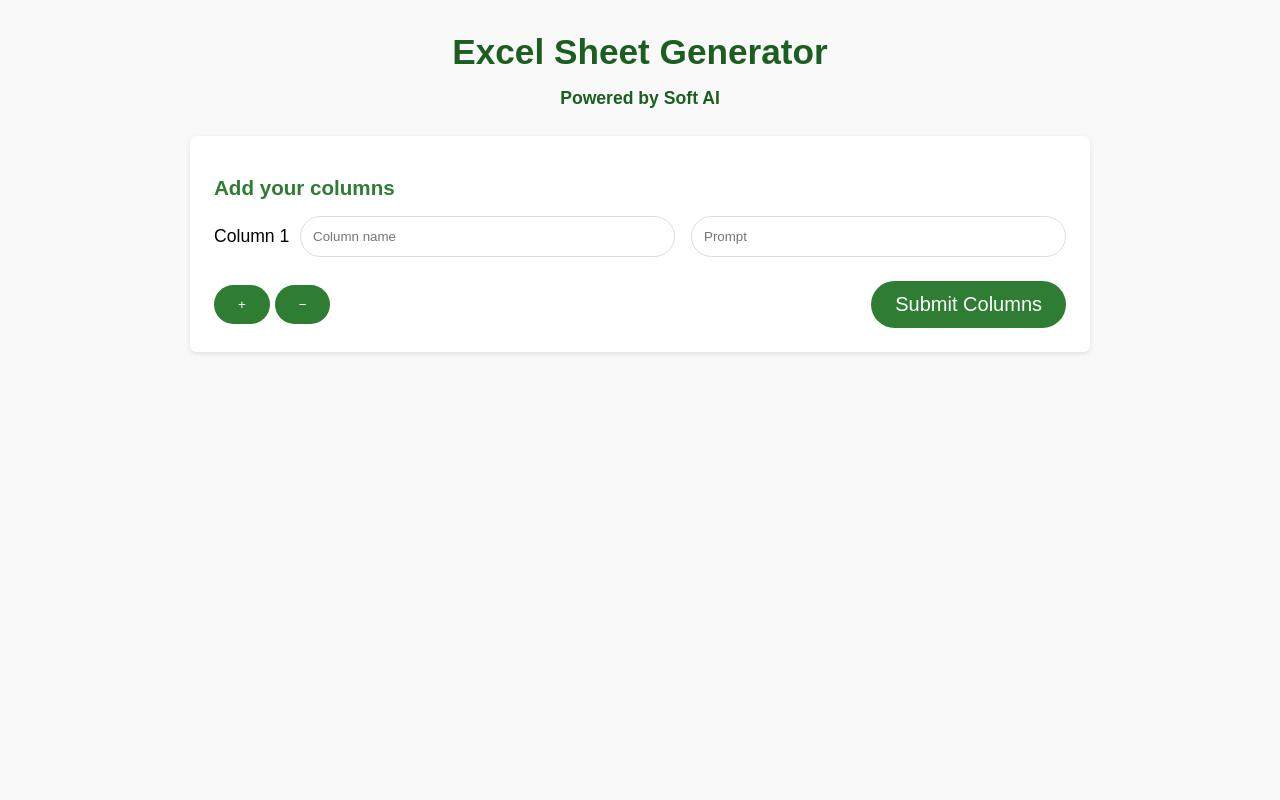
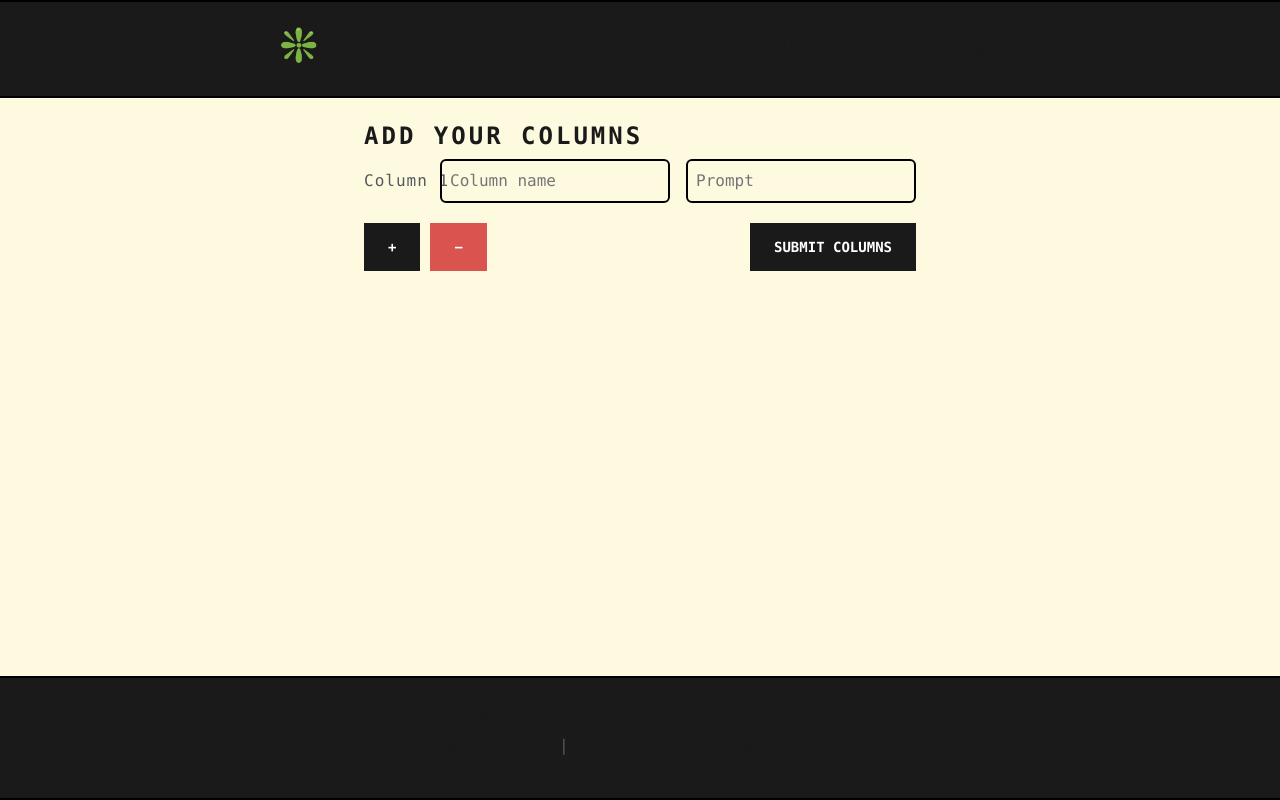
Before and after one commit to Hani-Almutlaq/Excel-Sheet-Generator, a Django app: page / in a window 1280 px wide. Run offline with Django 5.2, Linux system fonts and the light colour scheme.

Commit message:
Add files via upload

```diff
--- a/ESGv3/generator/views.py
+++ b/ESGv3/generator/views.py
@@ -2,10 +2,10 @@
 from .generator import generate_columns
 
 column_definitions = []
-generation_params = {}
+generation_parameters = {}
 
 def index(request):
-    global column_definitions, generation_params
+    global column_definitions
 
     if request.method == "POST":
         if "add_column" in request.POST:
@@ -16,27 +16,27 @@
                     column_definitions.append((column_name, column_prompt))
             return redirect('generate')
 
-    return render(request, "index.html", {"columns": column_definitions})
+    return render(request, "index.html")
 
 def generate(request):
-    global column_definitions, generation_params
+    global generation_parameters
 
     if request.method == "POST":
         if "generate_columns" in request.POST:
-            generation_params = {
+            generation_parameters = {
                 'num_rows': int(request.POST.get("num_rows")),
                 'file_name': request.POST.get("file_name"),
                 'file_type': request.POST.get("file_type")
             }
             return redirect('end')
 
-    return render(request, "generate.html", {'file_name': generation_params.get('file_name')})
+    return render(request, "generate.html")
 
 def end(request):
-    global column_definitions, generation_params
+    global column_definitions, generation_parameters
 
     if request.method == "POST":
         if "download_sheet" in request.POST:
-            return generate_columns(column_definitions, generation_params['num_rows'], generation_params['file_name'], generation_params['file_type'])
+            return generate_columns(column_definitions, generation_parameters['num_rows'], generation_parameters['file_name'], generation_parameters['file_type'])
 
     return render(request, "end.html")
--- a/ESGv3/static/css/style.css
+++ b/ESGv3/static/css/style.css
@@ -1,34 +1,22 @@
-:root {
-  --green: #2e7d32;
-  --green-dark: #1b5e20;
-  --gray: #f5f5f5;
+body {
+    background-color: #fefae0;
+    font-family: "Consolas", "Courier New", Courier, monospace;
 }
 
-body {
-  font-family: sans-serif;
-  background: #f9f9f9;
-  max-width: 900px;
-  margin: 2rem auto;
-  padding: 0 20px;
-  font-size: 1.1rem;
-}
-
-h1 {
-  color: var(--green-dark);
-  text-align: center;
-  margin: 1.5rem 0;
-}
-
-h2, h3 {
-    color: var(--green);
-    margin: 1rem 0;
+.boarder-box {
+    border-top: 2px solid black;
+    border-bottom: 2px solid black;
+    padding: 20px;
 }
 
 form {
-  background: white;
+    max-width: 600px;
+    margin: auto;
     padding: 1.5rem;
-  border-radius: 6px;
-  box-shadow: 0 2px 5px rgba(0,0,0,0.1);
+}
+
+#columns-container {
+    margin-bottom: 20px;
 }
 
 .column-row {
@@ -41,82 +29,35 @@
 
 .column-row label {
   white-space: nowrap;
-  min-width: 70px;
+  min-width: 60px;
 }
 
-input {
-  width: calc(100% - 1.5rem);
-  padding: 0.75rem;
-  border: 1px solid #ddd;
-  border-radius: 50px;
+.input-field {
+    width: 100%;
+    padding: 8px;
+    background-color: transparent;
+    border: 2px solid black;
+    border-radius: var(--bs-border-radius);
 }
-
-input:focus {
-  border-color: var(--green);
-  outline: none;
-}
-
-.radio-group {
-  text-align: center;
-  font-family: sans-serif;
-}
-
-.radio-options {
-  margin: 10px 0;
-}
-
-.radio-options label {
-  display: inline-block;
-  margin: 0 15px;
-  cursor: pointer;
-}
-
-.radio-options input[type="radio"] {
-  margin-right: 5px;
-  vertical-align: middle;
-  width: auto;
-}
-
-button {
-  background: var(--green);
-  color: white;
-  border: none;
-  padding: 0.75rem 1.5rem;
-  border-radius: 50px;
-  cursor: pointer;
+.input-field-generate {
+    margin-bottom: 50px;
 }
 
 .buttons-container {
     display: flex;
     justify-content: space-between;
-  align-items: center;
-  margin-top: 1.5rem;
+    margin-top: 20px;
 }
 
-add-delete-buttons {
-  margin-right: auto;
-  font-size: 1.25rem;
-}
-
-button[type="submit"] {
-  margin-left: auto;
-  font-size: 1.25rem;
+.add-delete-buttons {
+    display: flex;
+    gap: 10px;
 }
 
 .generate {
   display: flex;
-  justify-content: space-between;
+  justify-content: right;
   align-items: center;
   margin-top: 1.5rem;
   margin-right: auto;
 }
-
-button:hover {
-  background: var(--green-dark);
-}
-
-/* Responsive */
-@media (max-width: 600px) {
-  .column-row { grid-template: "label" "inputs" / 1fr; }
-  .input-group { grid-template-columns: 1fr; }
-}
--- a/ESGv3/templates/index.html
+++ b/ESGv3/templates/index.html
@@ -3,12 +3,19 @@
 <head>
     <meta charset="utf-8">
     <meta name="viewport" content="width=device-width, initial-scale=1">
-    <title>ESG by Soft AI</title>
+    <title>ESG</title>
     {% load static %}
+    <link rel="icon" href="{% static 'images/icon.png' %}">
+    <link rel="stylesheet" href="https://cdn.jsdelivr.net/npm/bootswatch@5/dist/brite/bootstrap.min.css">
     <link rel="stylesheet" href="{% static 'css/style.css' %}">
+    <link rel="stylesheet" href="https://cdnjs.cloudflare.com/ajax/libs/font-awesome/6.0.0/css/all.min.css">
 </head>
 <body>
-    <h1>Excel Sheet Generator <br><span class="powered" style="font-size: 0.5em;"> Powered by Soft AI</span></h1>
+    <header class="boarder-box bg-primary text-center py-4">
+        <div class="container-fluid">
+            <h1>❇️ Excel Sheet Generator<span class="powered" style="font-size: 0.5em;"> Powered by A&H</span></h1> <!-- maybe find class for the span -->
+        </div>
+    </header>
 
     <form method="POST">
         {% csrf_token %}
@@ -16,38 +23,51 @@
             <h3>Add your columns</h3>
             <div class="column-row">
                 <label>Column 1</label>
-                <input type="text" class="input-pill" name="column_name" placeholder="Column name" required/>
-                <input type="text" class="input-pill" name="column_prompt" placeholder="Prompt" required/>
+                <input type="text" class="input-field" name="column_name" placeholder="Column name" required/>
+                <input type="text" class="input-field" name="column_prompt" placeholder="Prompt" required/>
             </div>
         </div>
         <div class="buttons-container">
             <div class="add-delete-buttons">
-                <button type="button" id="add-column-btn" title="Add another column">+</button>
-                <button type="button" id="delete-column-btn" title="Remove column">−</button>
+                <button type="button" id="add-column-btn" class="btn btn-primary" title="Add another column">+</button>
+                <button type="button" id="delete-column-btn" class="btn btn-danger" title="Remove column">−</button>
             </div>
-            <button type="submit" name="add_column">Submit Columns</button>
+            <button type="submit" class="btn btn-primary" name="add_column">Submit Columns</button>
         </div>
     </form>
 
     <template id="column-row-template">
         <div class="column-row">
             <label></label>
-            <input type="text" class="input-pill" name="column_name" placeholder="Column name"/>
-            <input type="text" class="input-pill" name="column_prompt" placeholder="Prompt"/>
+            <input type="text" class="input-field" name="column_name" placeholder="Column name"/>
+            <input type="text" class="input-field" name="column_prompt" placeholder="Prompt"/>
         </div>
     </template>
 
-
+    <footer class="boarder-box bg-primary text-center fixed-bottom py-4">
+        <div class="container-fluid">
+            <h4>&copy; All rights reserved</h4>
+            <p>
+                <a href="https://github.com/Hani-Almutlaq/Excel-Sheet-Generator" target="_blank" class="text-decoration-none">
+                    <i class="fa-brands fa-github"></i> GitHub Repository
+                </a>
+                 |
+                <a href="https://www.youtube.com/@Soft.Conclusion" target="_blank" class="text-decoration-none">
+                    <i class="fa-brands fa-youtube"></i> Explaining how it works! (Soon)
+                </a>
+            </p>
+        </div>
+    </footer>
 </body>
 <script>
   (function() {
     const container = document.getElementById('columns-container');
     const template = document.getElementById('column-row-template');
-    const addBtn = document.getElementById('add-column-btn');
-    const deleteBtn = document.getElementById('delete-column-btn');
-    const MAX_COLUMNS = 10;
+    const addButton = document.getElementById('add-column-btn');
+    const deleteButton = document.getElementById('delete-column-btn');
+    const MAX_COLUMNS = 5;
 
-    addBtn.addEventListener('click', () => {
+    addButton.addEventListener('click', () => {
         const count = container.querySelectorAll('.column-row').length;
 
         if (count >= MAX_COLUMNS) {
@@ -61,7 +81,7 @@
         container.appendChild(newRow);
     });
 
-    deleteBtn.addEventListener('click', () => {
+    deleteButton.addEventListener('click', () => {
         const rows = container.querySelectorAll('.column-row');
 
         if (rows.length <= 1) {
```
Also changed, not shown: ESGv3/generator/generator.py (+8 -7 lines), ESGv3/templates/end.html (+26 -4 lines), ESGv3/templates/generate.html (+32 -10 lines), ESGv3/static/images/icon.png (added). Lines whose indentation alone changed are shown as unchanged.
